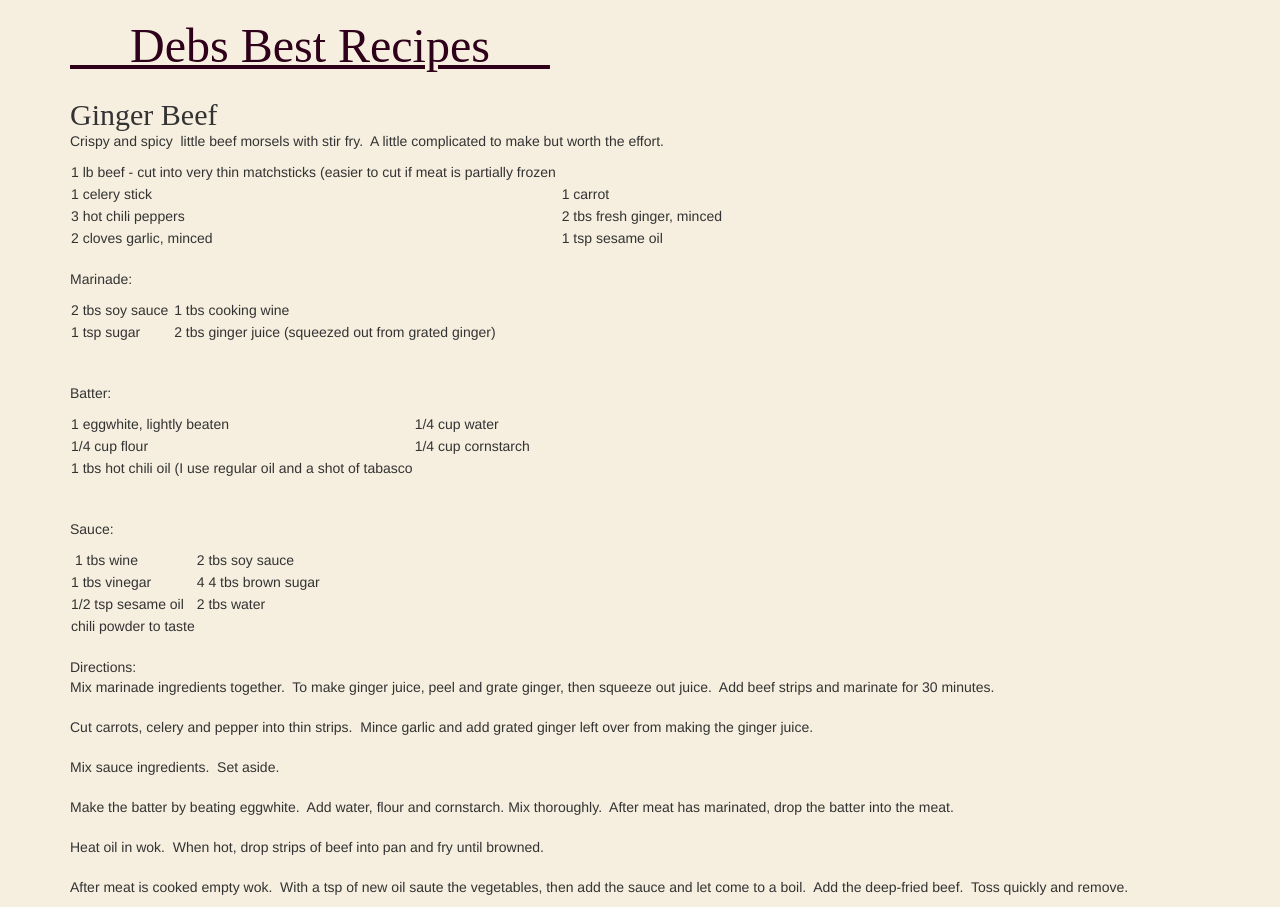
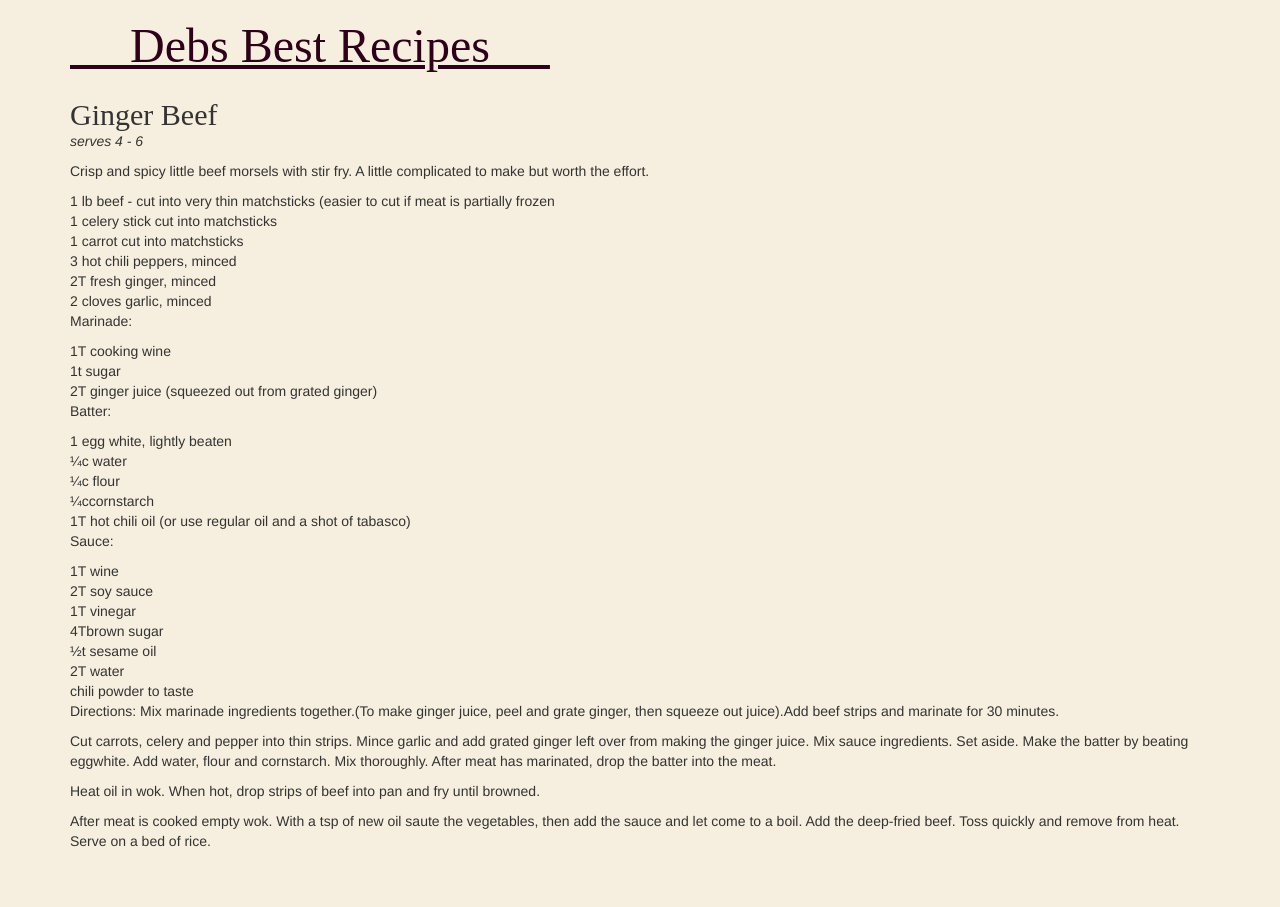
Before and after one commit to JonahBraun/debs-recipes, a Jekyll site: the page built from _posts/2005-11-16-ginger-beef.md, in a window 1280 px wide. Built offline with Jekyll 4.4.1, drawn with Linux system fonts in a browser that asks for light colours; nearby versions of some CDN libraries; some web fonts are replaced; library files that are not in the unit come from our copies; Markdown is read by kramdown in place of the engine named in the settings.

Commit message:
Update 2005-11-16-ginger-beef.md

```diff
--- a/_posts/2005-11-16-ginger-beef.md
+++ b/_posts/2005-11-16-ginger-beef.md
@@ -3,75 +3,49 @@ layout: recipe
 title: Ginger Beef
 category: beef
 tags:
+serves: 4 - 6
+prep: 2 h
 ---
-Crispy and spicy&nbsp; little beef morsels with stir fry.&nbsp; A little complicated to make but worth the effort.<br />
-<table border="0"><tr><td>1 lb beef - cut into very thin matchsticks (easier to cut if meat is partially frozen&nbsp;</td><td>&nbsp;</td></tr><tr><td>1 celery stick <br />
-</td><td>1 carrot <br />
-</td></tr><tr>
-      <td>3 hot chili peppers<br />
-      </td>
-      <td>2 tbs fresh ginger, minced<br />
-      </td>
-    </tr>
-    <tr>
-      <td>2 cloves garlic, minced<br />
-      </td>
-      <td>1 tsp sesame oil<br />
-      </td>
-    </tr>
-</table><br />
-Marinade:<br />
-<table border="0"><tr><td>2 tbs soy sauce&nbsp;</td><td>1 tbs cooking wine <br />
-</td></tr><tr><td>1 tsp sugar <br />
-</td><td>2 tbs ginger juice (squeezed out from grated ginger) <br />
-</td></tr></table><br />
-<br />
-Batter:<br />
-<table border="0"><tr><td>1 eggwhite, lightly beaten&nbsp;</td><td>1/4 cup water <br />
-</td></tr><tr><td>1/4 cup flour <br />
-</td><td>1/4 cup cornstarch <br />
-</td></tr><tr>
-      <td>1 tbs hot chili oil (I use regular oil and a shot of tabasco<br />
-      </td>
-      <td><br />
-      </td>
-    </tr>
-</table><br />
-<br />
-Sauce:<br />
-<table border="0"><tr><td>&nbsp;1 tbs wine<br />
-</td><td>2 tbs soy sauce <br />
-</td></tr><tr><td>1 tbs vinegar <br />
-</td><td>4 4 tbs brown sugar<br />
-</td></tr><tr>
-      <td>1/2 tsp sesame oil<br />
-      </td>
-      <td>2 tbs water<br />
-      </td>
-    </tr>
-    <tr>
-      <td>chili powder to taste<br />
-      </td>
-      <td><br />
-      </td>
-    </tr>
-</table><br />
-Directions:<br />
-Mix marinade ingredients together.&nbsp; To make ginger juice, peel and
-grate ginger, then squeeze out juice.&nbsp; Add beef strips and
-marinate for 30 minutes.<br />
-<br />
-Cut carrots, celery and pepper into thin strips.&nbsp; Mince garlic and
-add grated ginger left over from making the ginger juice.<br />
-<br />
-Mix sauce ingredients.&nbsp; Set aside.<br />
-<br />
-Make the batter by beating eggwhite.&nbsp; Add water, flour and
-cornstarch. Mix thoroughly.&nbsp; After meat has marinated, drop the
-batter into the meat.<br />
-<br />
-Heat oil in wok.&nbsp; When hot, drop strips of beef into pan and fry until browned.<br />
-<br />
-After meat is cooked empty wok.&nbsp; With a tsp of new oil saute the
-vegetables, then add the sauce and let come to a boil.&nbsp; Add the
-deep-fried beef.&nbsp; Toss quickly and remove.<br />
+Crisp and spicy little beef morsels with stir fry. A little complicated to make but worth the effort.
+
+- 1 lb beef - cut into very thin matchsticks (easier to cut if meat is partially frozen
+- 1 celery stick cut into matchsticks
+- 1 carrot cut into matchsticks
+- 3 hot chili peppers, minced
+- 2T fresh ginger, minced
+- 2 cloves garlic, minced
+
+Marinade:
+- 1T cooking wine
+- 1t sugar
+- 2T ginger juice (squeezed out from grated ginger)
+
+Batter:
+- 1 egg white, lightly beaten
+- ¼c water
+- ¼c flour
+- ¼ccornstarch
+- 1T hot chili oil (or use regular oil and a shot of tabasco)
+
+Sauce:
+- 1T wine
+- 2T soy sauce
+- 1T vinegar
+- 4Tbrown sugar
+- ½t sesame oil
+- 2T  water
+- chili powder to taste
+
+Directions:
+Mix marinade ingredients together.(To make ginger juice, peel and grate ginger, then squeeze out juice).Add beef strips and
+marinate for 30 minutes.
+
+Cut carrots, celery and pepper into thin strips. Mince garlic and add grated ginger left over from making the ginger juice.
+Mix sauce ingredients. Set aside.
+Make the batter by beating eggwhite. Add water, flour and cornstarch. Mix thoroughly.
+After meat has marinated, drop the batter into the meat.
+
+Heat oil in wok. When hot, drop strips of beef into pan and fry until browned.
+
+After meat is cooked empty wok. With a tsp of new oil saute the vegetables, then add the sauce and let come to a boil. Add the
+deep-fried beef. Toss quickly and remove from heat.  Serve on a bed of rice.
```
